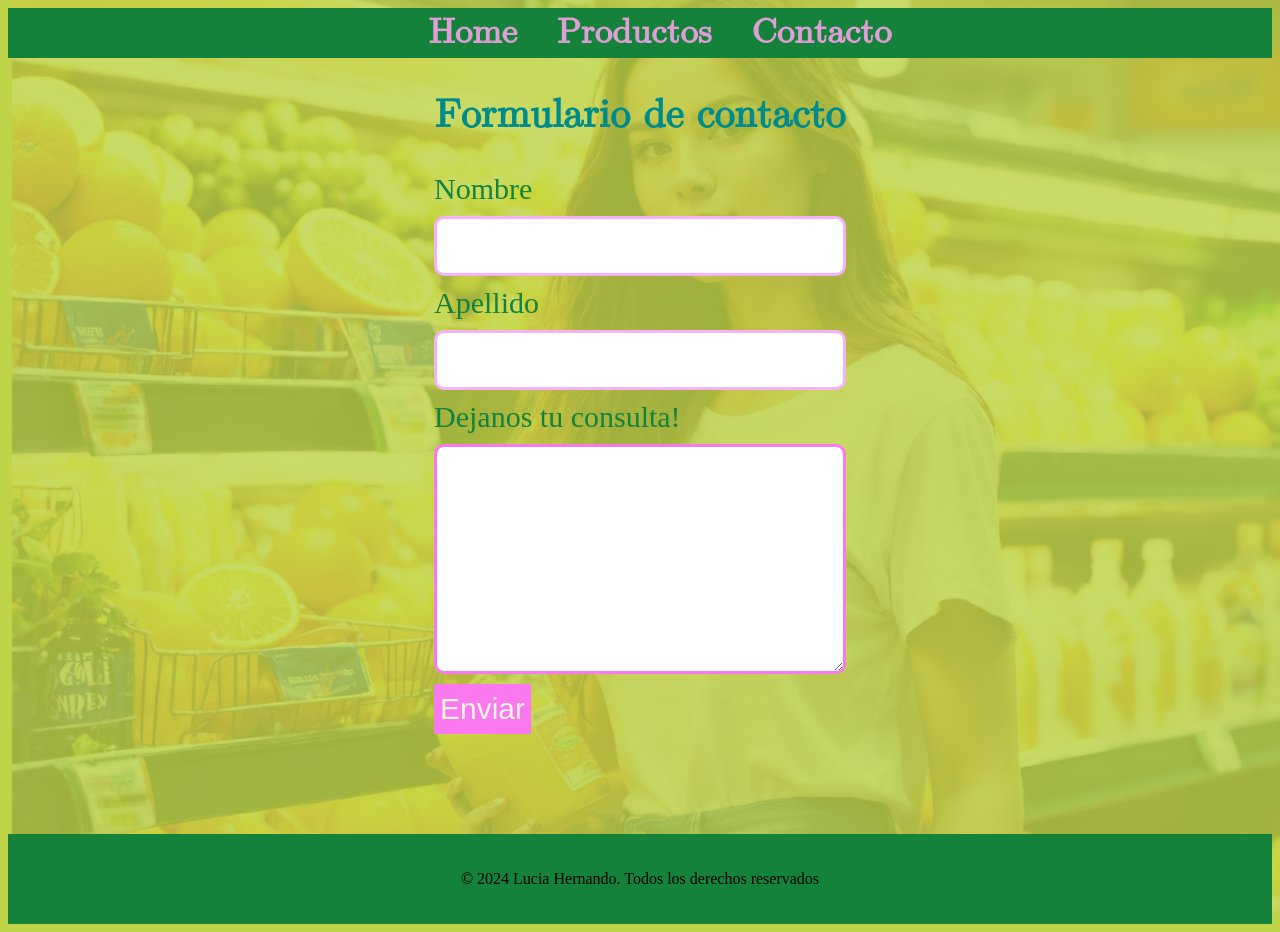
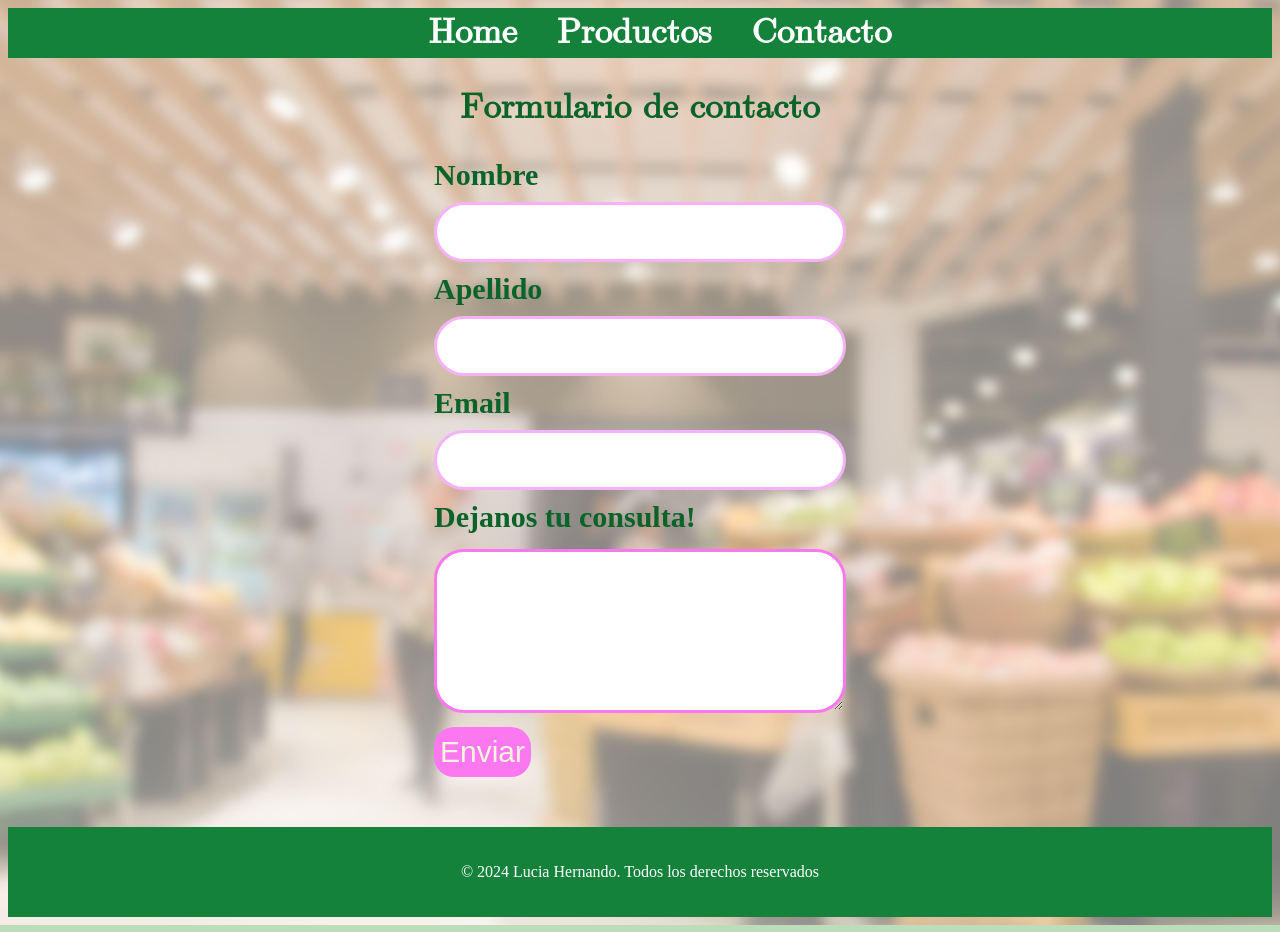
Before and after one commit to Luciahernandosteckler/mercado, a plain HTML site: page paginas/contacto.html in a window 1280 px wide. Drawn offline with Linux system fonts and the light colour scheme.

Commit message:
correccion 1 solo css + footer

```diff
--- a/css/contacto.css
+++ /dev/null
@@ -1,89 +0,0 @@
-body {
-    background-color: #bbddb9;
-    background-image: url(../imagenes/contacto.png);
-    background-size: cover;
-    background-repeat: no-repeat;
-}
-
-nav,
-ul {
-    display: flex;
-    justify-content: center;
-    align-items: center;
-    height: 50px;
-    list-style-type: none;
-    margin: 0;
-    background-color: #15823b;
-}
-
-li a {
-    font-size: 35px;
-    font-family: math;
-    color: rgb(223, 158, 212);
-    text-decoration: none;
-    padding: 20px 20px;
-    font-weight: 700;
-}
-
-nav li a:hover {
-    color: rgb(226, 229, 229);
-}
-
-form {
-    display: flex;
-    flex-direction: column;
-
-
-}
-
-.container {
-    display: flex;
-    flex-direction: column;
-    align-items: center;
-}
-
-.campo-grande {
-    padding: 10px;
-    font-size: 30px;
-    border: 3px solid #f5b2f9;
-    border-radius: 10px;
-    margin-top: 10px;
-    margin-bottom: 10px;
-}
-
-.consulta-amplia {
-    padding: 10px;
-    font-size: 30px;
-    border: 3px solid #fb78f1;
-    border-radius: 10px;
-    margin-top: 10px;
-    margin-bottom: 10px;
-
-}
-
-.texto {
-    font-family: math;
-    color: darkcyan;
-    font-size: 40px;
-}
-
-label {
-    font-size: 30px;
-    color: #15823b;
-}
-
-button {
-    font-size: 30px;
-    width: fit-content;
-    height: 50px;
-    color: beige;
-    background-color: #fb78f1;
-    border: #f5b2f9;
-}
-
-footer {
-    background-color: #15823b;
-    padding: 20px 0;
-    text-align: center;
-    margin-top: 100px;
-}
--- a/css/index.css
+++ /dev/null
@@ -1,87 +0,0 @@
-body {
-    background-color: #bbddb9;
-}
-
-nav,
-ul {
-    display: flex;
-    justify-content: center;
-    align-items: center;
-    height: 50px;
-    list-style-type: none;
-    margin: 0;
-    background-color: #15823b;
-}
-
-li a {
-    font-size: 35px;
-    font-family: math;
-    color: rgb(223, 158, 212);
-    text-decoration: none;
-    padding: 20px 20px;
-    font-weight: 700;
-}
-
-nav li a:hover {
-    color: rgb(226, 229, 229);
-}
-
-.text-content {
-    margin-bottom: 20px;
-}
-
-.container {
-    display: flex;
-    text-align: center;
-    padding: 30px;
-    flex-direction: column;
-    flex-wrap: nowrap;
-    align-items: stretch;
-    gap: 20px;
-    margin: 20px;
-    padding-left: 20%;
-    padding-right: 20%;
-}
-
-.image-container {
-    display: flex;
-    gap: 10px;
-    justify-content: center;
-    background: #cfffd5;
-
-
-}
-
-.imagen-historia {
-    display: flex;
-    object-fit: cover;
-    flex-direction: column;
-    align-items: stretch;
-
-}
-
-.image-item img {
-    max-width: 100%;
-    height: auto;
-}
-
-.imagen-portada img {
-    width: 100%;
-    height: 100%;
-    object-fit: cover;
-}
-
-
-
-
-.image-container img {
-    display: none;
-}
-
-.imagen-visible {
-    display: block;
-}
-
-footer {background-color: #15823b;
-padding: 20px 0;
-text-align: center;}
--- a/css/style.css
+++ b/css/style.css
@@ -1,4 +1,68 @@
-body {
+/*Pagina Index*/
+
+.body-index {
+    background-color: #bbddb9;
+}
+
+.text-content {
+    margin-bottom: 20px;
+}
+
+.container-index {
+    display: flex;
+    text-align: center;
+    padding: 30px;
+    flex-direction: column;
+    flex-wrap: nowrap;
+    align-items: stretch;
+    gap: 20px;
+    margin: 20px;
+    padding-left: 20%;
+    padding-right: 20%;
+}
+
+.image-container {
+    display: flex;
+    gap: 10px;
+    justify-content: center;
+    background: #cfffd5;
+
+
+}
+
+.imagen-historia {
+    display: flex;
+    object-fit: cover;
+    flex-direction: column;
+    align-items: stretch;
+
+}
+
+.image-item img {
+    max-width: 100%;
+    height: auto;
+}
+
+.imagen-portada img {
+    width: 100%;
+    height: 100%;
+    object-fit: cover;
+}
+
+
+
+.image-container img {
+    display: none;
+}
+
+.imagen-visible {
+    display: block;
+}
+
+
+/*Pagina Productos*/
+
+.body-productos {
     background-color: #bbddb9;
 }
 
@@ -16,17 +80,17 @@ ul {
 li a {
     font-size: 35px;
     font-family: math;
-    color: rgb(223, 158, 212);
+    color: white;
     text-decoration: none;
     padding: 20px 20px;
     font-weight: 700;
 }
 
 nav li a:hover {
-    color: rgb(226, 229, 229);
+    color: rgb(223, 158, 212);
 }
 
-.container {
+.container-productos {
     display: flex;
     flex-wrap: wrap;
     flex-direction: row;
@@ -65,7 +129,7 @@ nav li a:hover {
     margin-bottom: 10px;
 }
 
-button {
+.button-productos {
     background-color: rgb(210, 123, 214);
     color: white;
     border: solid 5px navajowhite;
@@ -76,7 +140,7 @@ button {
 
 }
 
-input {
+.input-productos {
     border: solid 2px aliceblue;
     border-radius: 30%;
     background: #e2f7bd;
@@ -100,4 +164,69 @@ footer {
     background-color: #15823b;
     padding: 20px 0;
     text-align: center;
+    color: white;
+
 }
+
+/*Pagina contacto*/
+
+.contacto-fondo {
+    background-color: #bbddb9;
+    background-image: url(../imagenes/contactanos.png);
+    background-size: cover;
+    background-repeat: no-repeat;
+}
+
+form {
+    display: flex;
+    flex-direction: column;
+}
+
+.container-formulario {
+    display: flex;
+    flex-direction: column;
+    align-items: center;
+}
+
+.campo-grande {
+    padding: 10px;
+    font-size: 30px;
+    border: 3px solid #f5b2f9;
+    border-radius: 30px;
+    margin-top: 10px;
+    margin-bottom: 10px;
+}
+
+.consulta-amplia {
+    padding: 10px;
+    font-size: 20px;
+    border: 3px solid #fb78f1;
+    border-radius: 30px;
+    margin-top: 15px;
+    margin-bottom: 14px;
+
+}
+
+.texto {
+    font-family: math;
+    color: #0a6329;
+    font-size: 35px;
+    font-weight: 900;
+}
+
+label {
+    font-size: 30px;
+    color: #0a6329;
+    font-weight: 600;
+}
+
+.contacto-button {
+    font-size: 30px;
+    width: fit-content;
+    height: 50px;
+    color: beige;
+    background-color: #fb78f1;
+    border: #f5b2f9;
+    border-radius: 20px;
+    margin-bottom: 50px;
+}
--- a/js/main.js
+++ b/js/main.js
@@ -1,5 +1,6 @@
 let nombre = document.getElementById("nombre");
 let apellido = document.getElementById("apellido");
+let email = document.getElementById("email");
 let consulta = document.getElementById("consulta");
 let btnEnviar = document.getElementById("enviar");
 
@@ -8,14 +9,15 @@ btnEnviar.addEventListener("click", (e) => {
 
     let nombreValor = nombre.value.trim();
     let apellidoValor = apellido.value.trim();
+    let emailValor =email.value.trim();
     let consultaValor = consulta.value.trim();
 
-    if (nombreValor === '' || apellidoValor === '' || consultaValor === '') {
+    if (nombreValor === '' || apellidoValor === '' ||emailValor === '' || consultaValor === '') {
         alert('Por favor, complete todos los campos.');
         return;
     }
 
-    let informacion = [nombreValor, apellidoValor, consultaValor];
+    let informacion = [nombreValor, apellidoValor, emailValor, consultaValor];
 
     console.log(`Su nombre es ${informacion[0]}, su apellido es ${informacion[1]} y su consulta es: ${informacion[2]}`);
 
--- a/paginas/contacto.html
+++ b/paginas/contacto.html
@@ -4,11 +4,11 @@
 <head>
     <meta charset="UTF-8">
     <meta name="viewport" content="width=device-width, initial-scale=1.0">
-    <link rel="stylesheet" href="../css/contacto.css">
+    <link rel="stylesheet" href="../css/style.css">
     <title>Contacto</title>
 </head>
 
-<body>
+<body class="contacto-fondo">
     <header>
         <nav>
             <ul>
@@ -21,7 +21,7 @@
 
 
     </header>
-    <div class="container">
+    <div class="container-formulario">
         <h2 class="texto">Formulario de contacto</h2>
         <form>
             <label for="nombre">Nombre</label>
@@ -30,10 +30,13 @@
             <label for="apellido">Apellido</label>
             <input type="text" id="apellido" class="campo-grande">
 
+            <label for="email">Email</label>
+            <input type="text" id="email" class="campo-grande">
+
             <label for="consulta">Dejanos tu consulta!</label>
             <textarea id="consulta" rows="6" class="consulta-amplia"></textarea>
 
-            <button type="submit" id="enviar">Enviar</button>
+            <button class="contacto-button" type="submit" id="enviar">Enviar</button>
         </form>
     </div>
 
```
Also changed, not shown: index.html (+3 -3 lines), paginas/productos.html (+29 -29 lines), imagenes/contactanos.png (added), imagenes/contacto.png (deleted).
